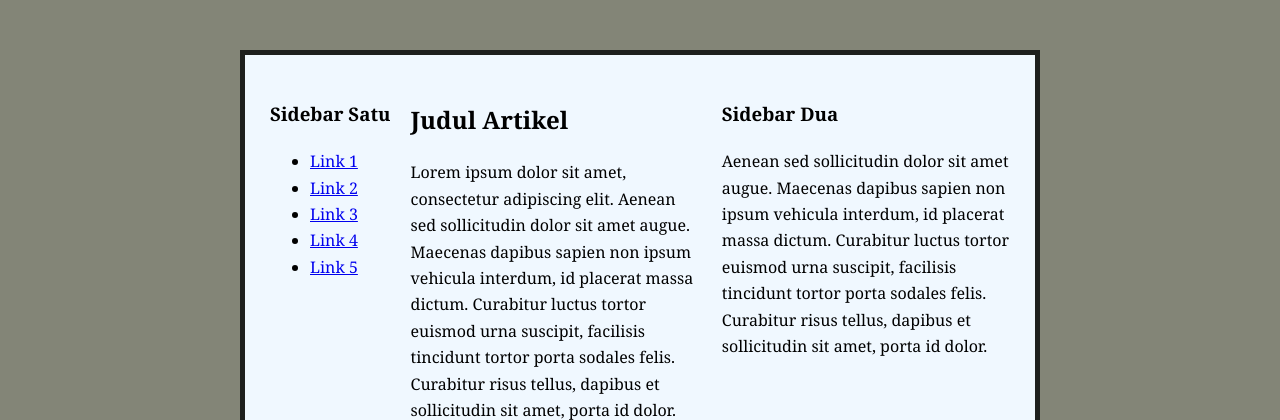
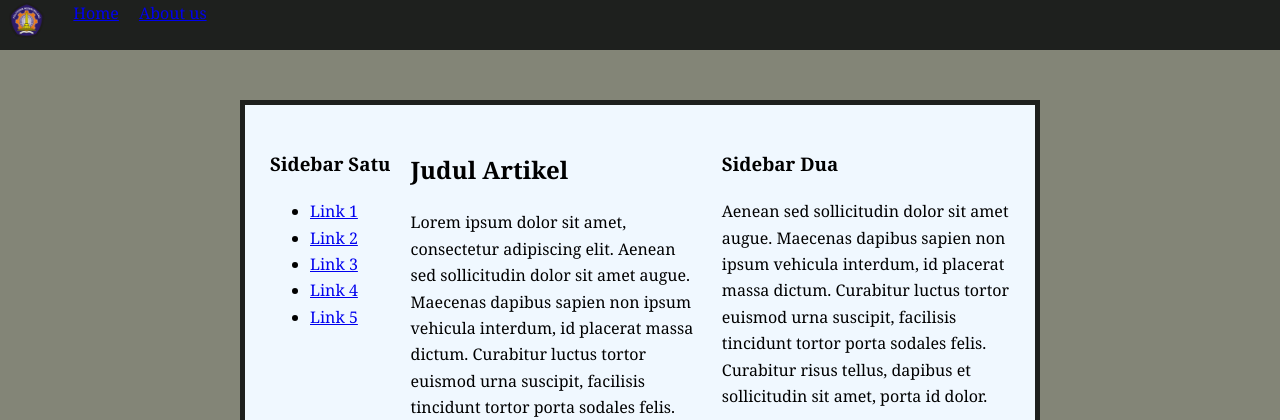
Before and after one commit to Fahrizp24/Desain-dan-Pemrograman-Web, a PHP site: page /tugas.html in a window 1280 px wide. Shown: the top 420 px of the page. Run offline with PHP 8.4, Linux system fonts and the light colour scheme.

Commit message:
tugas (mohon maaf pak karena saya lupa commit)

```diff
--- a/Pertemuan2/styleTugas.css
+++ b/Pertemuan2/styleTugas.css
@@ -39,3 +39,20 @@ body {
     grid-area: sidebar-dua;
     padding: 5px;
 }
+
+.navbar{
+    height: 50px;
+    background-color: #1E201E;
+    color: white;
+    display: flex;
+    gap: 20px;
+}
+.link:hover{
+    color: red;
+}
+.navbar:link{
+    color:white;
+}
+.navbar:visited{
+    color: yellowgreen;
+}
--- a/Pertemuan2/tugas.html
+++ b/Pertemuan2/tugas.html
@@ -5,6 +5,11 @@
     <link rel="stylesheet" href="styleTugas.css" type="text/css">
 </head>
 <body>
+    <div class="navbar">
+        <img height="80%px" src="Logo Polinema (Politeknik Negeri Malang).png" alt="">
+        <a href="#">Home</a>
+        <a href="#">About us</a>
+    </div>
     <div class="container-satu">
         <div class="sidebar-satu">
             <h3>Sidebar Satu</h3>
```
Also changed, not shown: Pertemuan2/Logo Polinema (Politeknik Negeri Malang).png (added).
